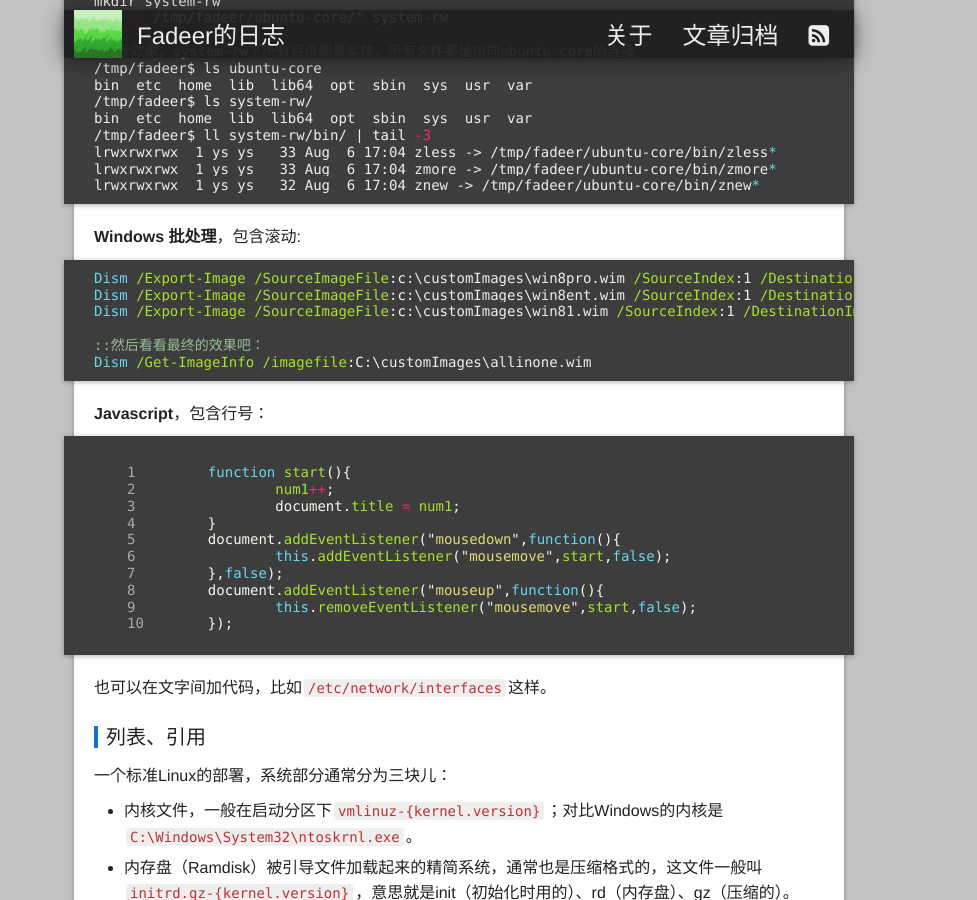
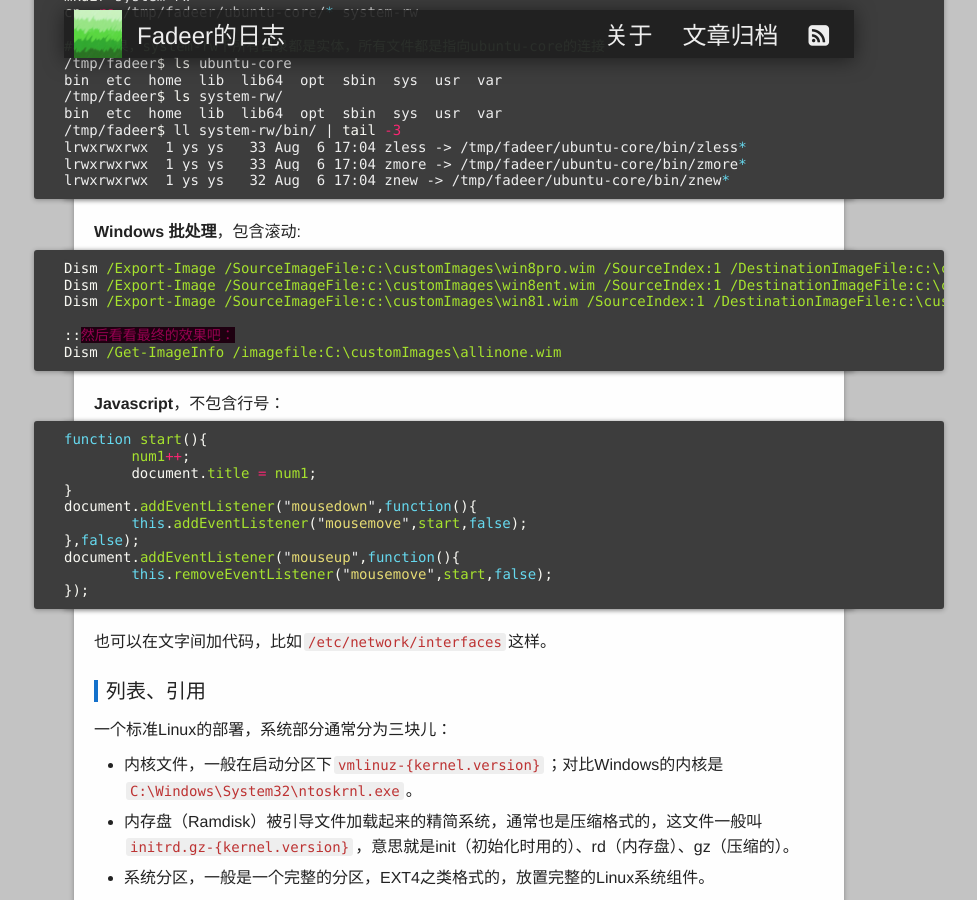
Before and after one commit to fadeer/fadeer.github.io, a Jekyll site: the page built from _posts/2015-06-30-markdown-test-post.markdown, in a window 1280 px wide and 900 px high, scrolled down 928 px. Shown: the whole window, without its empty margins (181-1158 px from the left). Built offline with Jekyll 4.4.1, drawn with Linux system fonts in a browser that asks for light colours.

Commit message:
update test post, using ~~~ code block

```diff
--- a/_posts/2015-06-30-markdown-test-post.markdown
+++ b/_posts/2015-06-30-markdown-test-post.markdown
@@ -20,7 +20,8 @@ tags: jekyll markdown todo
 常见的语法高亮
 ----
 **Linux Bash**：
-{% highlight bash %}
+
+~~~ bash
 #只读方式挂载squashfs文件，只读是强制的，不加-r会多个警告而已
 mkdir ubuntu-core
 sudo mount -t squashfs -r -o loop ubuntu-core.squashfs /tmp/fadeer/ubuntu-core/
@@ -38,21 +39,23 @@ bin  etc  home  lib  lib64  opt  sbin  sys  usr  var
 lrwxrwxrwx  1 ys ys   33 Aug  6 17:04 zless -> /tmp/fadeer/ubuntu-core/bin/zless*
 lrwxrwxrwx  1 ys ys   33 Aug  6 17:04 zmore -> /tmp/fadeer/ubuntu-core/bin/zmore*
 lrwxrwxrwx  1 ys ys   32 Aug  6 17:04 znew -> /tmp/fadeer/ubuntu-core/bin/znew*
-{% endhighlight %}
+~~~
 
 **Windows 批处理**，包含滚动:
-{% highlight bat %}
+
+~~~ powershell
 Dism /Export-Image /SourceImageFile:c:\customImages\win8pro.wim /SourceIndex:1 /DestinationImageFile:c:\customImages\allinone.wim /DestinationName:"Windows 8 Professional"
 Dism /Export-Image /SourceImageFile:c:\customImages\win8ent.wim /SourceIndex:1 /DestinationImageFile:c:\customImages\allinone.wim /DestinationName:"Windows 8 Enterprise"
 Dism /Export-Image /SourceImageFile:c:\customImages\win81.wim /SourceIndex:1 /DestinationImageFile:c:\customImages\allinone.wim /DestinationName:"Windows 8.1"
 
 ::然后看看最终的效果吧：
 Dism /Get-ImageInfo /imagefile:C:\customImages\allinone.wim
-{% endhighlight %}
+~~~
 
 <!--preview-end-->
-**Javascript**，包含行号：
-{% highlight javascript linenos %}
+**Javascript**，不包含行号：
+
+~~~ javascript
 function start(){
 	num1++;
 	document.title = num1;
@@ -63,7 +66,7 @@ document.addEventListener("mousedown",function(){
 document.addEventListener("mouseup",function(){
 	this.removeEventListener("mousemove",start,false);
 });
-{% endhighlight %}
+~~~
 
 也可以在文字间加代码，比如`/etc/network/interfaces`这样。
 
```
